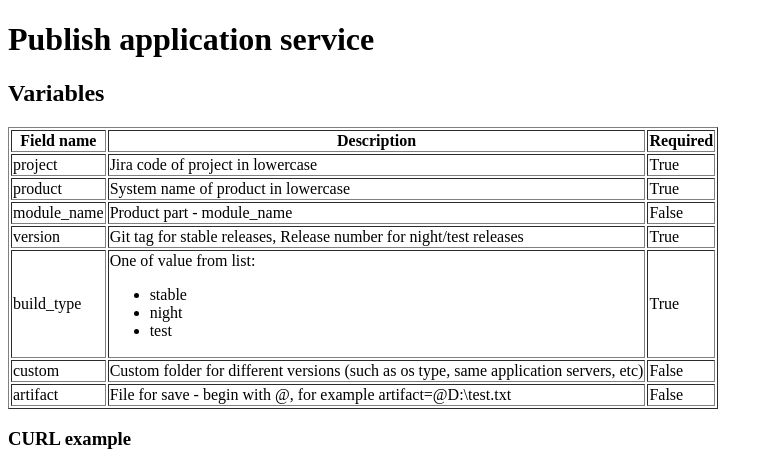
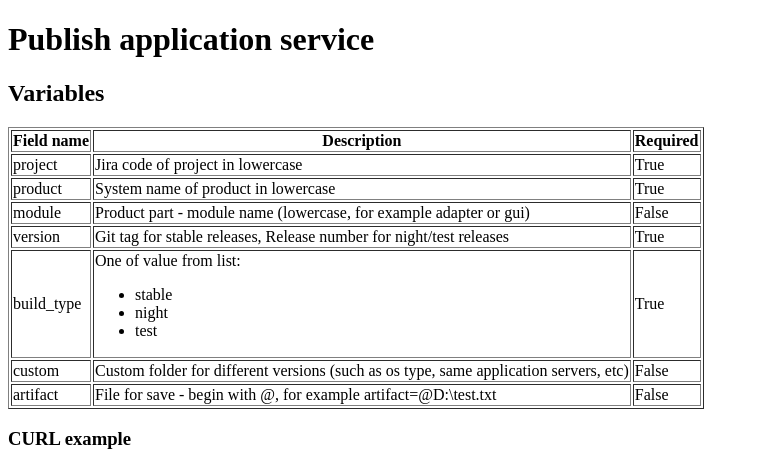
Before and after one commit to dr013/publish_app, a Flask app: page / in a window 1280 px wide. Shown: the top 464 px of the page, without its empty margins (0-773 px from the left). Run offline with Flask 2, Linux system fonts and the light colour scheme.

Commit message:
Update manual

```diff
--- a/main.py
+++ b/main.py
@@ -11,7 +11,6 @@ def hello_world():
     if request.method == 'GET':
         return render_template('info.html')
     else:
-        print 1
         custom = None
         module_name = None
         project = request.form["project"]
--- a/templates/info.html
+++ b/templates/info.html
@@ -25,8 +25,8 @@
             <td>True</td>
         </tr>
         <tr>
-            <td>module_name</td>
-            <td>Product part - module_name</td>
+            <td>module</td>
+            <td>Product part - module name (lowercase, for example adapter or gui)</td>
             <td>False</td>
         </tr>
         <tr>
```
